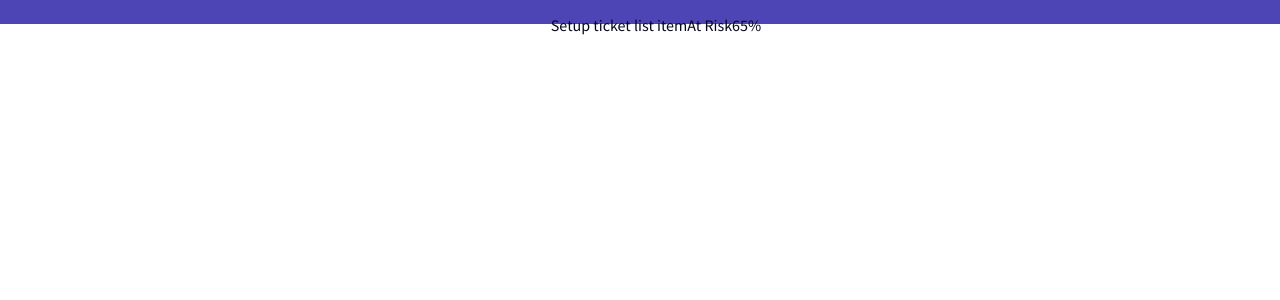
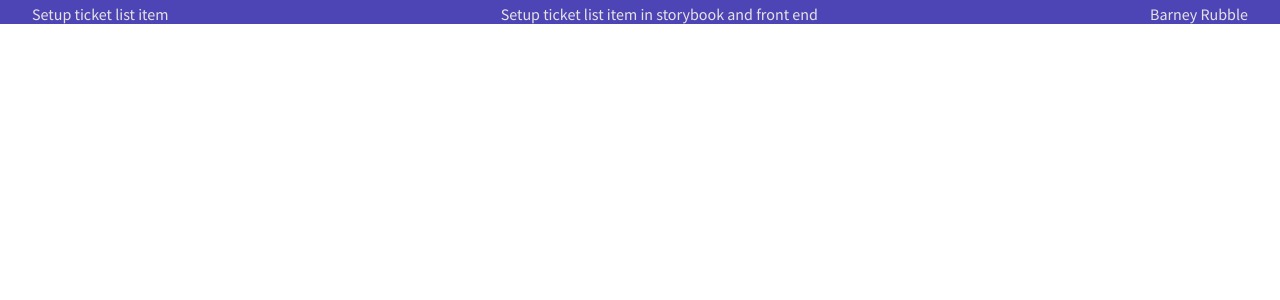
Before and after one commit to lateefazeez/project-issue-tracker, a React (Create React App) app in the folder client/: page / in a window 1280 px wide. Shown: the top 300 px of the page. Built offline with nearby package versions, Linux system fonts and the light colour scheme; no server answers.

Commit message:
tasklisitem built

```diff
--- a/client/src/components/TicketListItem.jsx
+++ b/client/src/components/TicketListItem.jsx
@@ -3,15 +3,15 @@ import classNames from "classnames";
 
 const TicketListItem = (props) => {
 
-  // const { title, status, start_date, end_date, duration, percentage_complete } = props;
+  // const { title, status, start_date, end_date, duration, percentage_complete, author } = props;
 
   const ticketClass = classNames("ticket-list__item", {
     "ticket-list__item--selected": props.selected,
   });
 
   const title = "Setup ticket list item"
-  const status= "At Risk"
-  const percentage_complete="65%"
+  const description= "Setup ticket list item in storybook and front end"
+  const author= "Barney Rubble"
 
   return (
     <li
@@ -19,9 +19,10 @@ const TicketListItem = (props) => {
       selected={props.selected}
       //onClick={() => props.setTicket(props.name)}
     >
-      <p>{title}</p>
-      <p>{status}</p>
-      <p>{percentage_complete}</p>
+      <div>{title}</div>
+      <div>{description}</div>
+      <div>{author}</div>
+
     </li>
   );
 }
@@ -34,7 +35,7 @@ export default TicketListItem;
 //   end_date: "September 18, 2020",
 //   duration: 137,
 //   title: "Setup ticket list item",
-//   description: "Setup ticket list item",
+//   description: "Setup ticket list item in storybook and front end",
 //   status: "At Risk",
 //   percentage_complete: "65%",
 //   //author: "Barney Rubble",
--- a/client/src/components/TicketListItem.scss
+++ b/client/src/components/TicketListItem.scss
@@ -8,26 +8,33 @@
   &__item {
      @include fade;
 
-    color: #262525;
+    color: $text-light;
     height: 1.5rem;
     padding-left: 2rem;
+    padding-right: 2rem;
     display: flex;
     flex-direction: row;
     justify-content: center;
+    background-color: $project-table-background;
+    font: $font-family;
+    justify-content: space-between;
+    padding-top: 5px;
+
 
     &:hover {
       background-color: #4D45B5;
       cursor: pointer;
-      color: $page-dark-background;
+      color: $text-light;
 
     }
 
     &--selected {
       background-color: darken($white, 5%);
-      color: $page-dark-background;
+      color: $text-dark;
 
       &:hover {
         background-color: darken($white, 5%);
+        color: $text-dark;
       }
     }
   }
--- a/client/src/styles/variables.scss
+++ b/client/src/styles/variables.scss
@@ -7,12 +7,14 @@ $white: #fff;
 $black: #000;
 
 $page-dark-background: #08071D;
+$page-light-background: #b5b2e6;
 $nav-background: #212129;
 $project-table-background: #262525;
 $pie-chart-background: #464444;
 $form-background: #4A474B;
 $ticket-details-background: #585858;
-
+$text-light: rgb(231, 227, 227);
+$text-dark: rgb(87, 84, 84);
 
 $hover-color: #4D45B5;
 $green-progress-bar: #6AD650;
```
